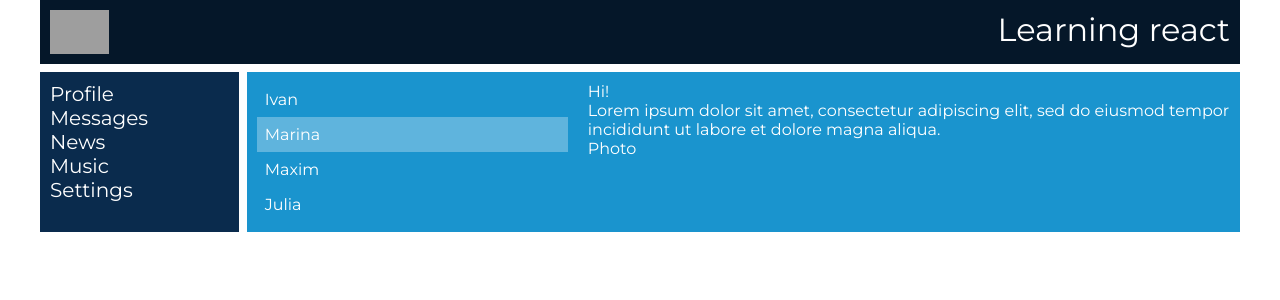
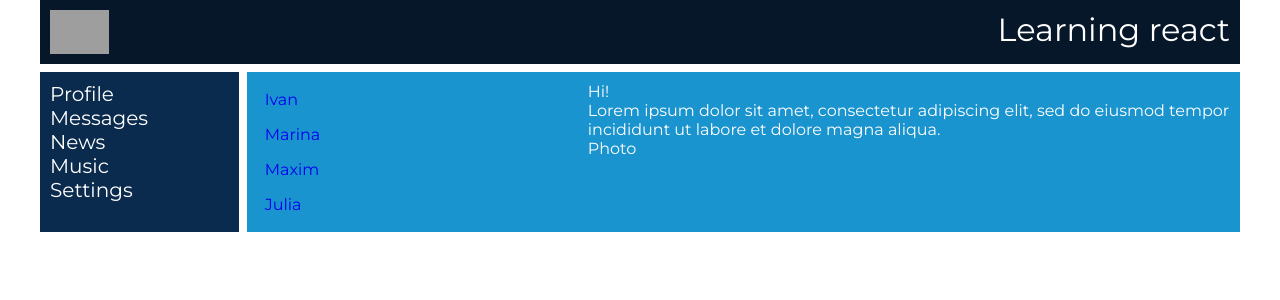
Before and after one commit to iburov/react-app, a React (Create React App) app: page /messenger in a window 1280 px wide. Shown: the top 300 px of the page. Built offline with nearby package versions, Linux system fonts and the light colour scheme; grey boxes are pictures that could not be loaded.

Commit message:
react-tut-22-route-exact

```diff
--- a/src/components/Messenger/Messenger.jsx
+++ b/src/components/Messenger/Messenger.jsx
@@ -1,14 +1,23 @@
 import React from "react";
 import c from "./Messenger.module.css";
+import { NavLink } from "react-router-dom";
 
 const Messenger = props => {
   return (
     <div className={c.dialogs}>
       <div className={c.dialogs_items}>
-        <div className={c.dialog}>Ivan</div>
-        <div className={c.dialog + " " + c.active}>Marina</div>
-        <div className={c.dialog}>Maxim</div>
-        <div className={c.dialog}>Julia</div>
+        <div className={c.dialog}>
+          <NavLink to="/messenger/1">Ivan</NavLink>
+        </div>
+        <div className={c.dialog}>
+          <NavLink to="/messenger/2">Marina</NavLink>
+        </div>
+        <div className={c.dialog}>
+          <NavLink to="/messenger/3">Maxim</NavLink>
+        </div>
+        <div className={c.dialog}>
+          <NavLink to="/messenger/4">Julia</NavLink>
+        </div>
       </div>
       <div className={c.messages}>
         <div className={c.message}>Hi!</div>
```
